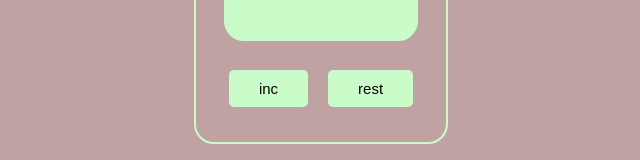
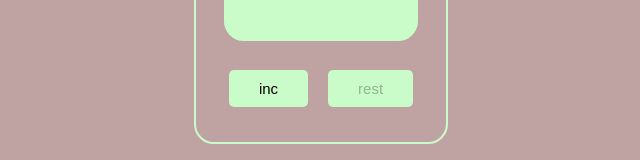
Before and after one commit to viktory1331/Counter, a React (Create React App) app: page / in a window 1280 px wide. Shown: the part 230-390 px from the top of the page, without its empty margins (319-959 px from the left). Built offline with nearby package versions, Linux system fonts and the light colour scheme.

Commit message:
Adding disabled button

```diff
--- a/src/App.tsx
+++ b/src/App.tsx
@@ -23,7 +23,7 @@ function App() {
     <div className={'Counter'}>
       <div className={'AppContainer'}>
         <Counter count={count} />
-        <Buttons incValue={incValue} resetValue={resetValue} />
+        <Buttons count={count} incValue={incValue} resetValue={resetValue} />
       </div>
     </div>
   );
--- a/src/Buttons.tsx
+++ b/src/Buttons.tsx
@@ -1,4 +1,5 @@
-import React from 'react';
+import { setUncaughtExceptionCaptureCallback } from 'node:process';
+import React, { useState } from 'react';
 import './App.css';
 
 type ButtonsPropsType = {
@@ -10,10 +11,18 @@ type ButtonsPropsType = {
 export function Buttons(props: ButtonsPropsType) {
   return (
     <div className={'ContainerButtons'}>
-      <button className={'Button'} onClick={props.incValue}>
+      <button
+        className={'Button'}
+        onClick={props.incValue}
+        disabled={props.count === 5 ? true : false}
+      >
         inc
       </button>
-      <button className={'Button'} onClick={props.resetValue}>
+      <button
+        className={'Button'}
+        onClick={props.resetValue}
+        disabled={props.count === 0 ? true : false}
+      >
         rest
       </button>
     </div>
```
